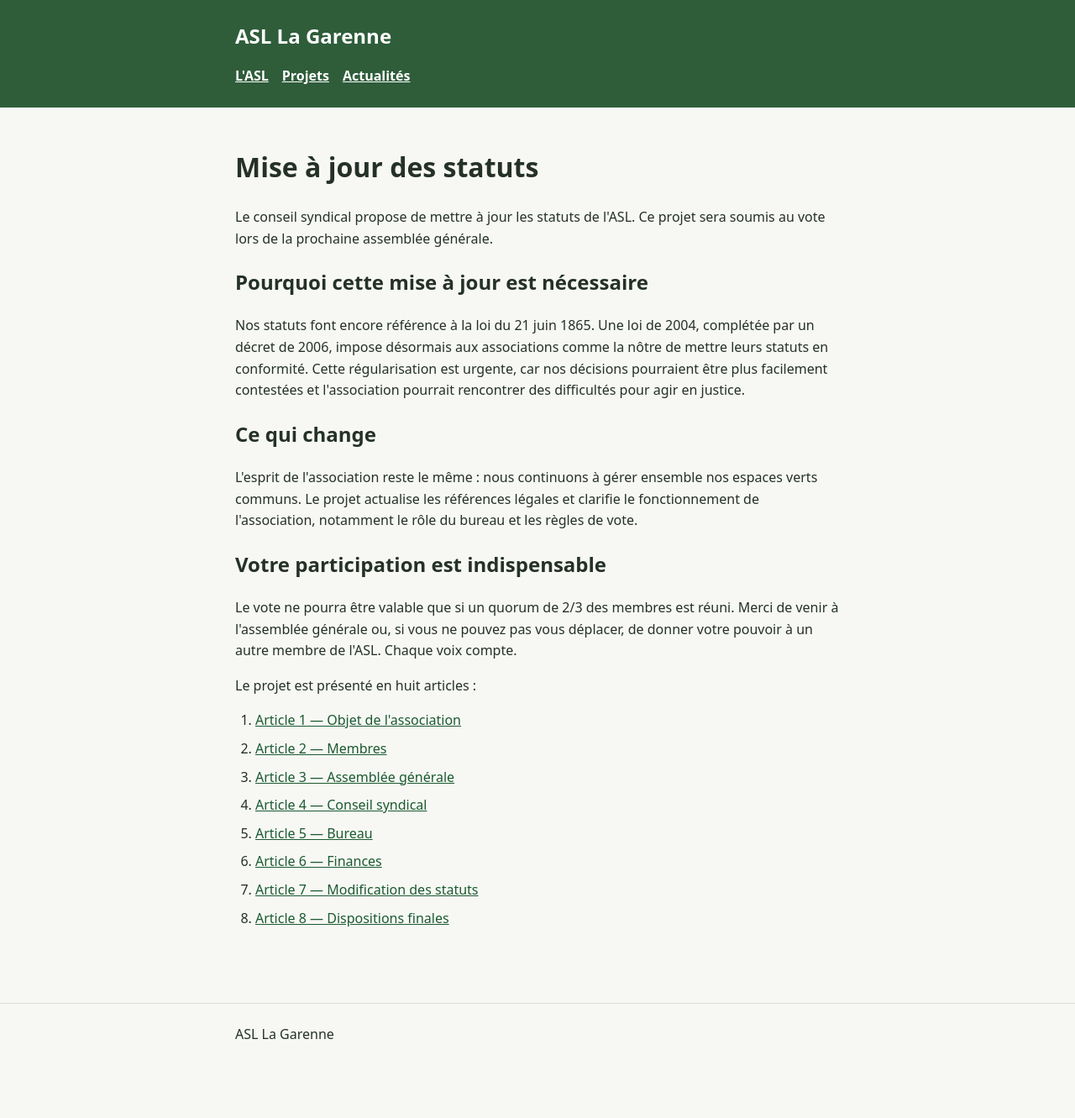
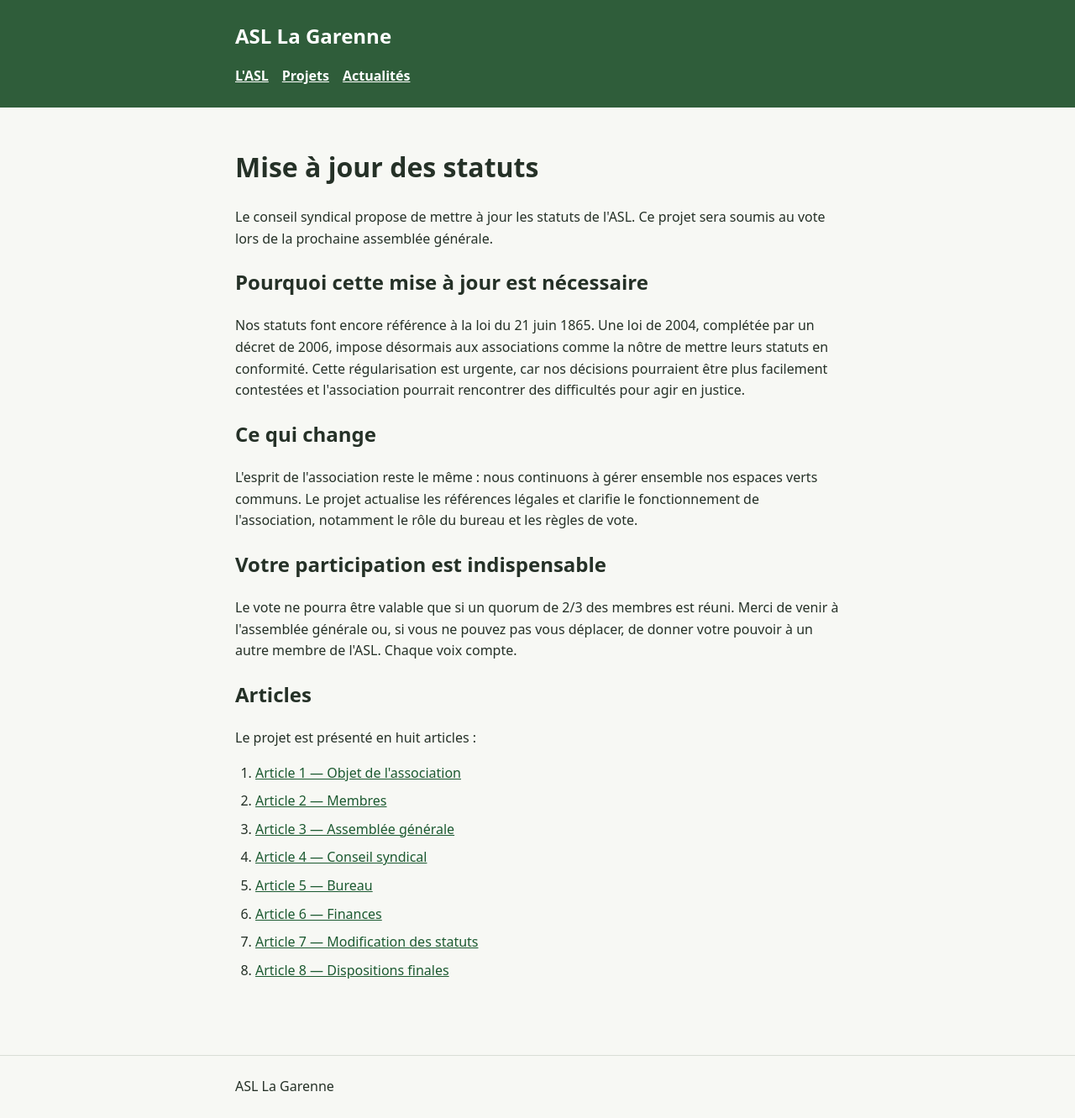
Before and after one commit to asl-la-garenne/asl-la-garenne.github.io, a Jekyll site: the page built from projets/status/index.md, in a window 1280 px wide. Shown: the whole page at 84% size. Built offline with Jekyll 4.4.1, drawn with Linux system fonts in a browser that asks for light colours; before the commit the page ends 1269 px from its top, so only the background shows below that.

Commit message:
Update index.md

```diff
--- a/projets/status/index.md
+++ b/projets/status/index.md
@@ -16,6 +16,7 @@ permalink: /projets/status/
 <h2>Votre participation est indispensable</h2>
 <p>Le vote ne pourra être valable que si un quorum de 2/3 des membres est réuni. Merci de venir à l'assemblée générale ou, si vous ne pouvez pas vous déplacer, de donner votre pouvoir à un autre membre de l'ASL. Chaque voix compte.</p>
 
+<h2>Articles</h2>
 <p>Le projet est présenté en huit articles :</p>
 
 <ol class="article-list">
```
